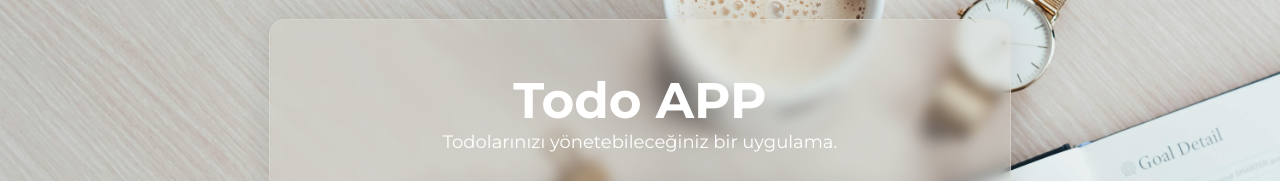
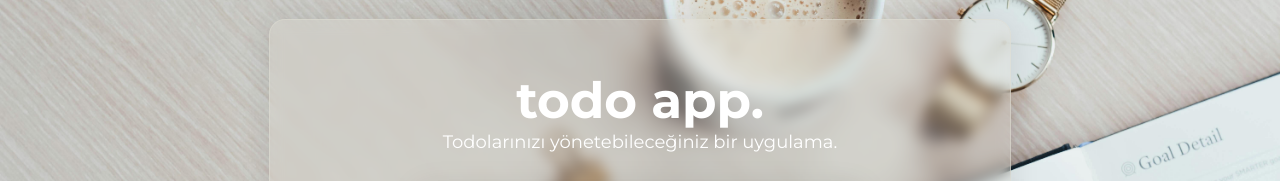
Before and after one commit to drawsly/todoApp, a React (Vite) app: page / in a window 1280 px wide. Shown: the part 224-405 px from the top of the page. Built offline with nearby package versions, Linux system fonts and the light colour scheme.

Commit message:
modified: renamed h1 and created todo-list wrapper

```diff
--- a/src/App.jsx
+++ b/src/App.jsx
@@ -1,15 +1,19 @@
 import "./styles/App.css";
 import TodoCreate from "./components/TodoCreate/TodoCreate";
+import { useState } from "react";
 function App() {
   return (
     <div className="container">
         <div className="todo-wrapper">
           <div className="todo-header">
-            <h1>Todo APP</h1>
+            <h1>todo app.</h1>
             <p>Todolarınızı yönetebileceğiniz bir uygulama.</p>
           </div>
           <div className="todo-create">
             <TodoCreate />
+          </div>
+          <div className="todo-list">
+
           </div>
         </div>
     </div>
```
